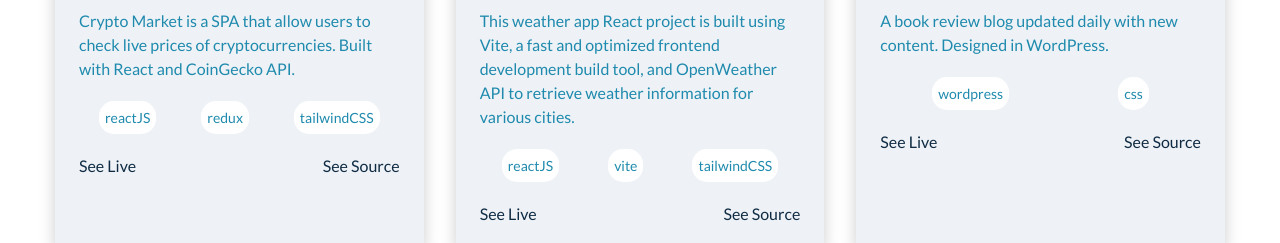
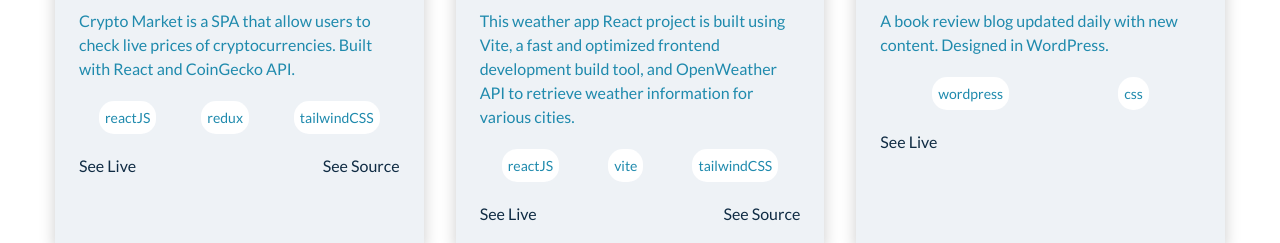
Before and after one commit to karayamanemre/portfolio-react, a React (Create React App) app: page / in a window 1280 px wide. Shown: the part 2060-2303 px from the top of the page. Built offline with nearby package versions, Linux system fonts and the light colour scheme; the HTML template or start-up script is replaced by a standard one; a web font is replaced by a local one.

Commit message:
portfolio update

```diff
--- a/src/components/Work.js
+++ b/src/components/Work.js
@@ -1,5 +1,5 @@
-import React from 'react'
-import styles from './styles/Portfolio.module.css'
+import React from 'react';
+import styles from './styles/Portfolio.module.css';
 
 const Work = ({ image, date, title, info, tags, liveLink, sourceLink }) => {
   return (
@@ -20,17 +20,19 @@ const Work = ({ image, date, title, info, tags, liveLink, sourceLink }) => {
             ))}
           </div>
           <div className={styles.work_links}>
-            <a href={liveLink} target='_blank' rel='noopener noreferrer'>
+            <a href={liveLink} target="_blank" rel="noopener noreferrer">
               See Live
             </a>
-            <a href={sourceLink} target='_blank' rel='noopener noreferrer'>
-              See Source
-            </a>
+            {sourceLink ? (
+              <a href={sourceLink} target="_blank" rel="noopener noreferrer">
+                See Source
+              </a>
+            ) : null}
           </div>
         </div>
       </div>
     </article>
-  )
-}
+  );
+};
 
-export default Work
+export default Work;
--- a/src/data.js
+++ b/src/data.js
@@ -192,6 +192,5 @@ export const works = [
     info: 'A book review blog updated daily with new content. Designed in WordPress.',
     tags: ['wordpress', 'css'],
     liveLink: 'https://kitaplardananlamayanadam.com/',
-    sourceLink: 'https://kitaplardananlamayanadam.com/',
   },
 ];
```
